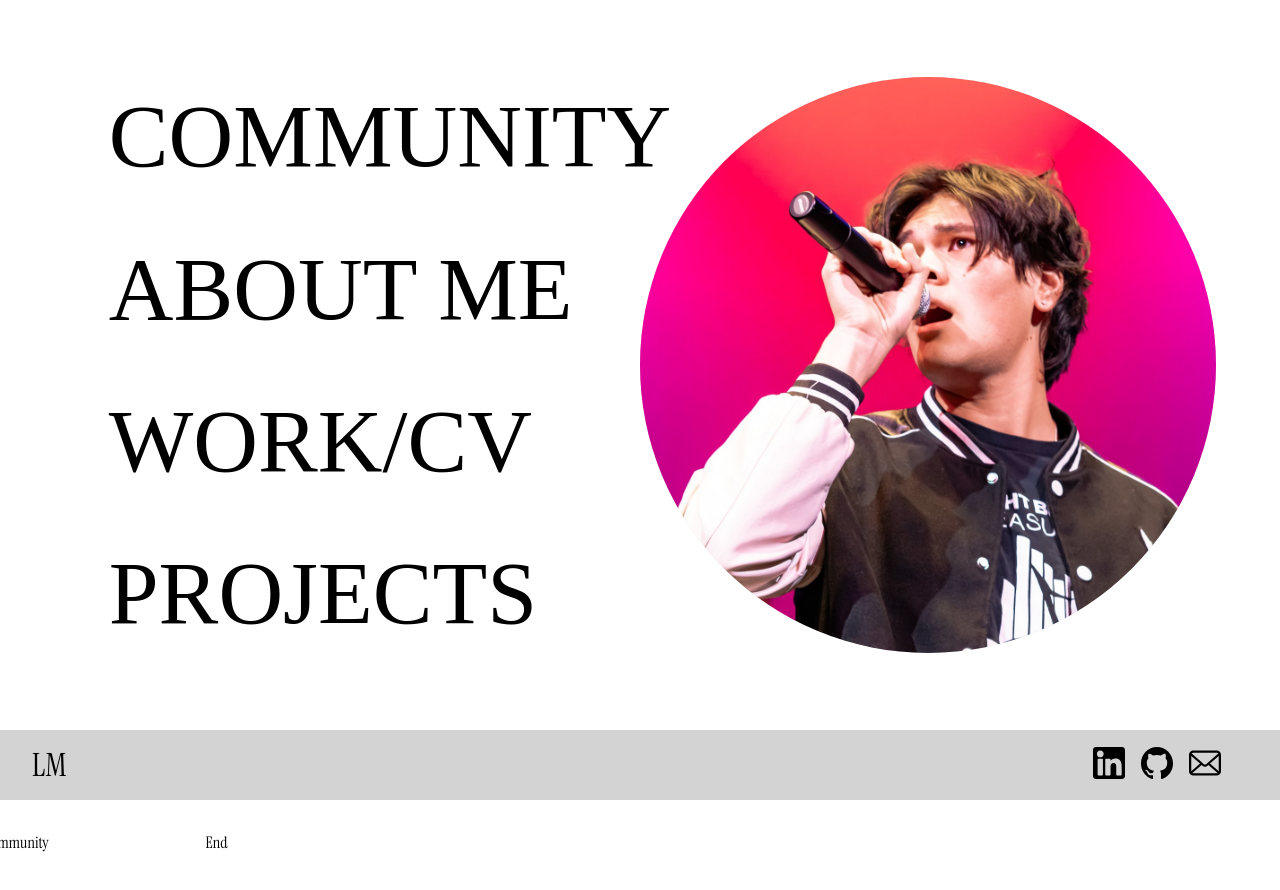
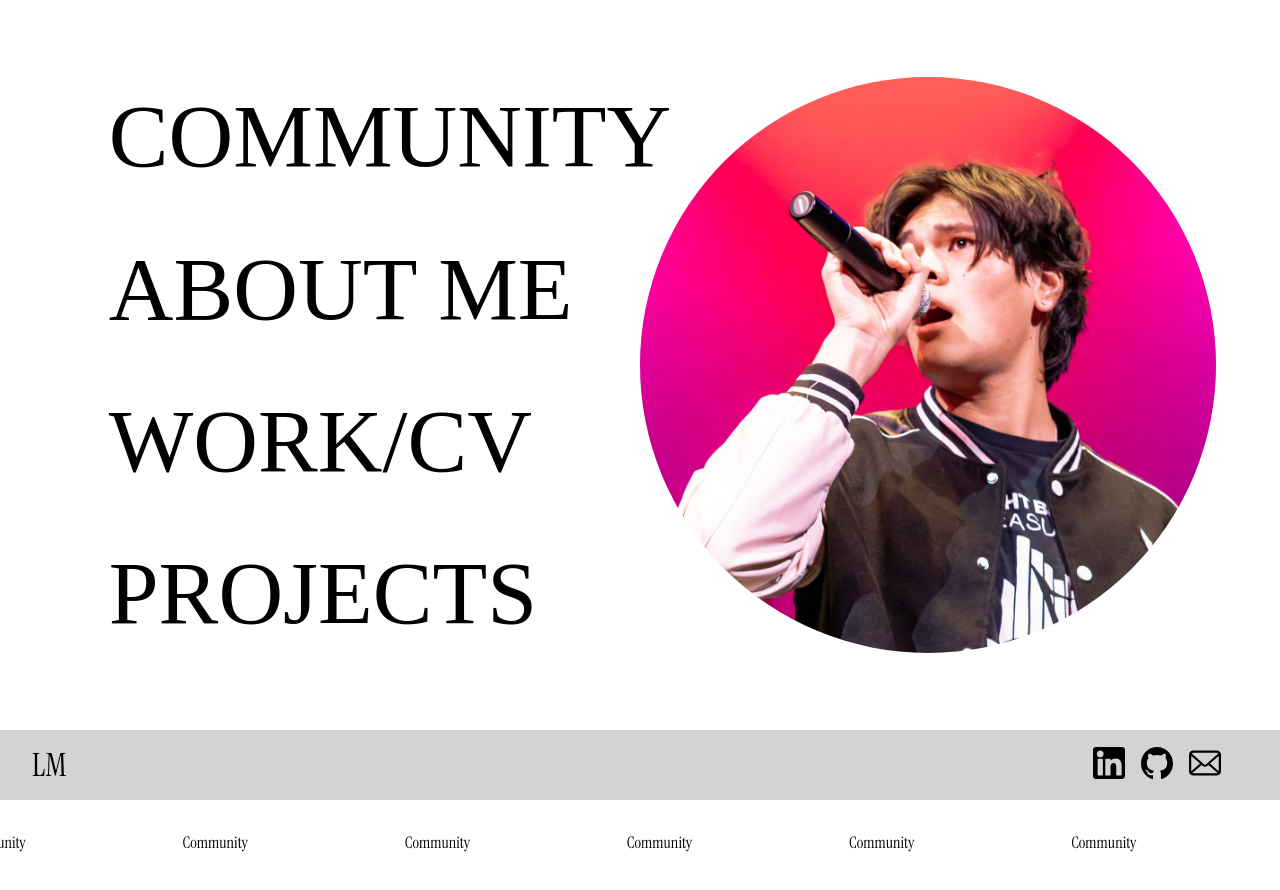
Before and after one commit to Logan-Mui/Web-Portfolio, a React (Vite) app: page / in a window 1280 px wide. Shown: the top 890 px of the page. Built offline with nearby package versions, Linux system fonts and the light colour scheme.

Commit message:
needs more text to loop

```diff
--- a/src/pages/community.tsx
+++ b/src/pages/community.tsx
@@ -10,6 +10,45 @@ function community() {
           <p>Community</p>
           <p>Community</p>
           <p>Community</p>
+          <p>Community</p>
+          <p>Community</p>
+          <p>Community</p>
+          <p>Community</p>
+          <p>Community</p>
+          <p>Community</p>
+          <p>Community</p>
+          <p>Community</p>
+          <p>Community</p>
+          <p>Community</p>
+          <p>Community</p>
+          <p>Community</p>
+          <p>Community</p>
+          <p>Community</p>
+          <p>Community</p>
+          <p>Community</p>
+          <p>Community</p>
+          <p>Community</p>
+          <p>Community</p>
+          <p>Community</p>
+          <p>Community</p>
+          <p>Community</p>
+          <p>Community</p>
+          <p>Community</p>
+          <p>Community</p>
+          <p>Community</p>
+          <p>Community</p>
+          <p>Community</p>
+          <p>Community</p>
+          <p>Community</p>
+          <p>Community</p>
+          <p>Community</p>
+          <p>Community</p>
+          <p>Community</p>
+          <p>Community</p>
+          <p>Community</p>
+          <p>Community</p>
+          <p>Community</p>
+          <p>Community</p>
           <p>End</p>
         </div>
       </div>
--- a/src/styles/community/community.css
+++ b/src/styles/community/community.css
@@ -8,7 +8,7 @@
     padding-left: 4.8rem;
     width: max-content;
     transform: translateX(-50%);
-    animation: marquee-move-text 10s linear infinite;
+    animation: marquee-move-text 5s linear infinite;
 }
 
 .marquee-text p {
```
